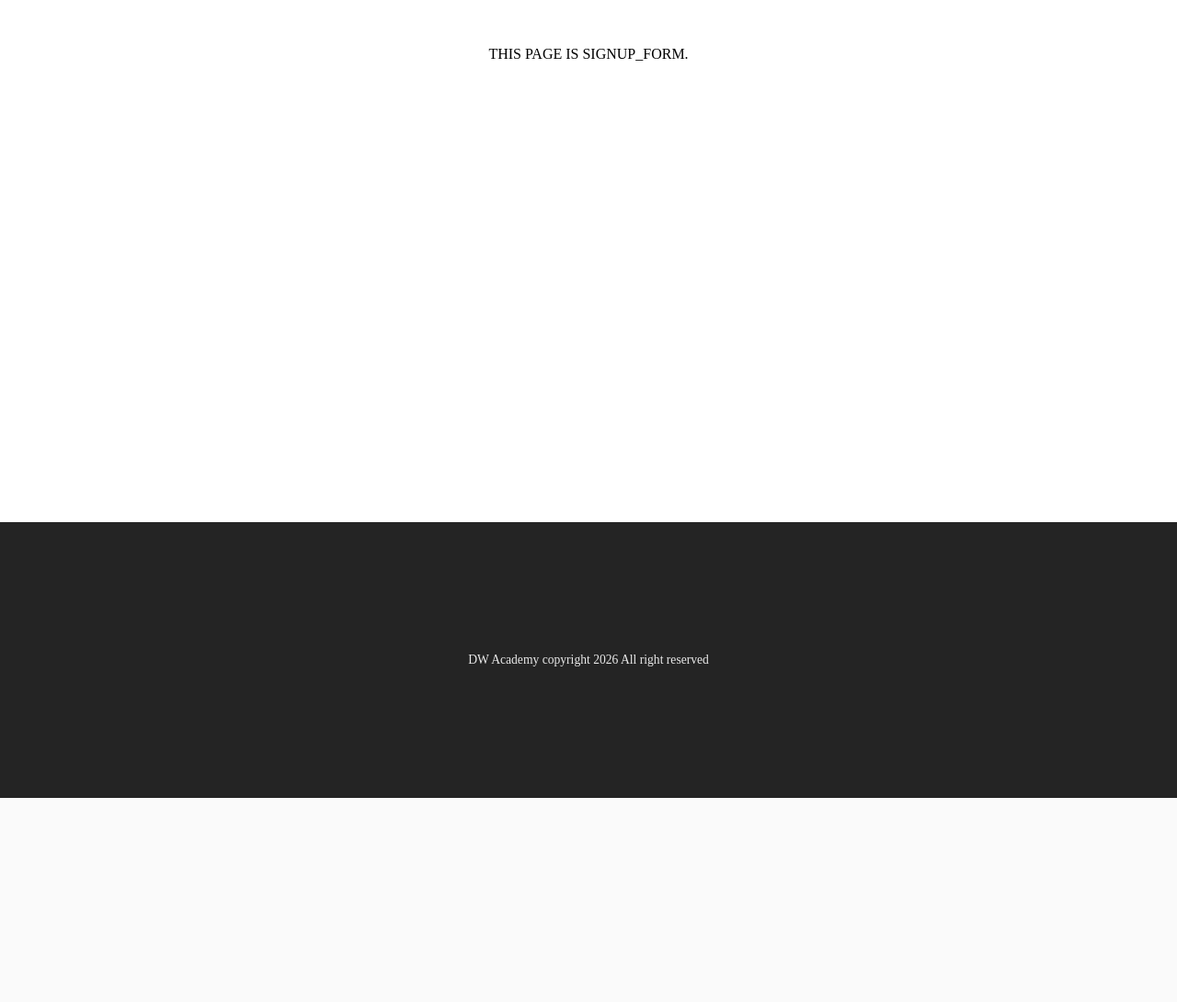
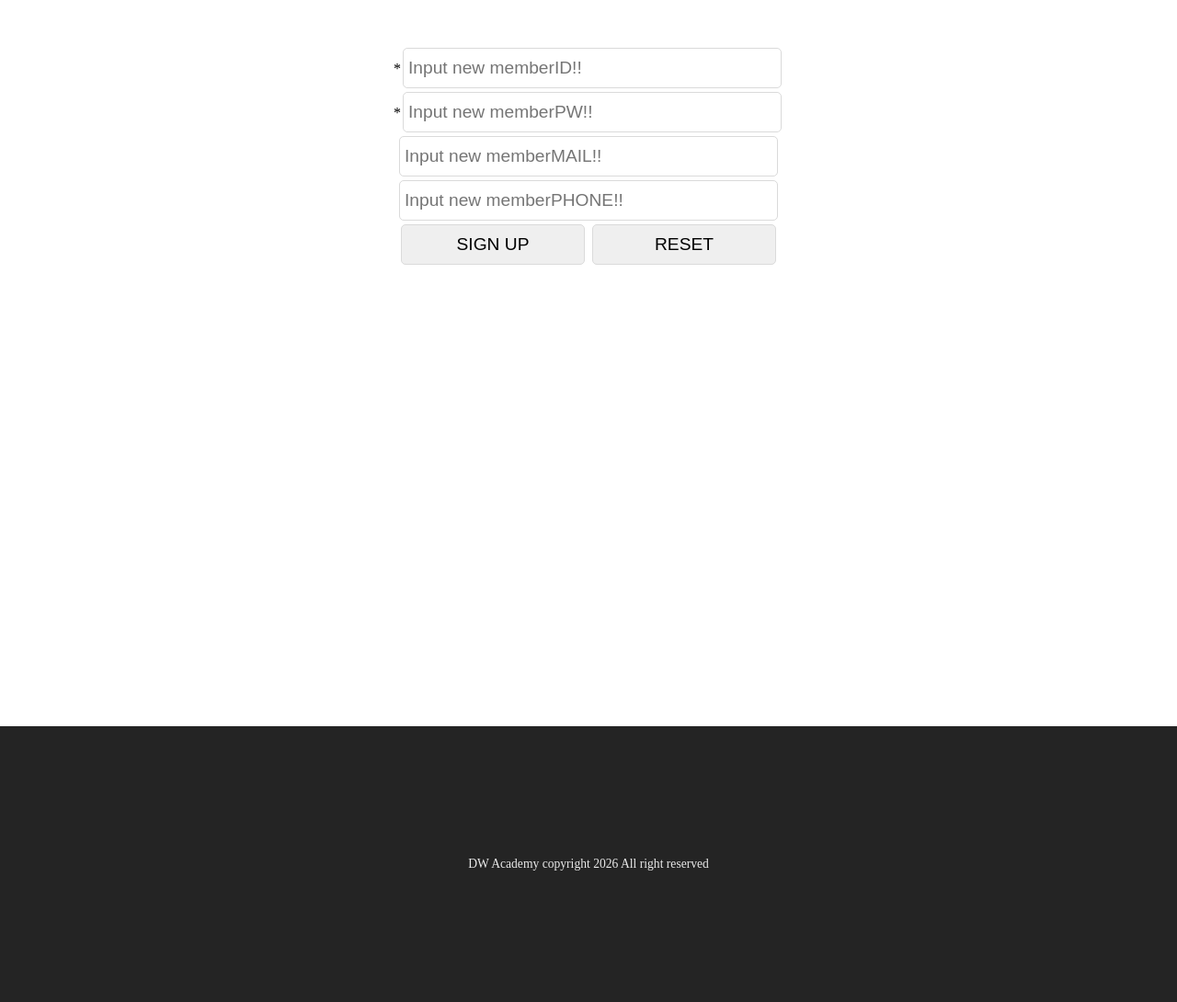
Before and after one commit to danijji337-sys/web, a Java web app: page /view/member/signup_form.jsp in a window 1280 px wide. Shown: the part 112-1202 px from the top of the page at 92% size. Before the commit the page ends 980 px from the top, so only its background shows below. Run offline with Tomcat 11, a stand-in JSP engine, Linux system fonts and the light colour scheme.

Commit message:
20261119

```diff
--- a/diaryServicePjt/src/main/webapp/res/css/common.css
+++ b/diaryServicePjt/src/main/webapp/res/css/common.css
@@ -11,3 +11,27 @@ a {
 a:hover {
 	text-decoration: underline;
 }
+
+.basic_input {
+
+	width: 400px;
+    height: 25;
+    padding: 10px 5px;
+    margin: 2px;
+    border: 1px solid #dadada;
+    border-radius: 5px;
+    font-size: 1.2em;
+    outline: none;
+}
+
+.basic_input_button {
+
+	width: 200px;
+    padding: 10px 5px;
+    margin: 2px;
+    border: 1px solid #dadada;
+    border-radius: 5px;
+    font-size: 1.2em;
+    outline: none;
+	cursor: pointer;
+}
--- /dev/null
+++ b/diaryServicePjt/src/main/webapp/res/css/member/signup_form.css
@@ -0,0 +1,8 @@
+article {
+    width: 1000px;
+    margin: 50px auto 500px;
+}
+
+article div.article_warp {
+    text-align: center;
+}
--- a/diaryServicePjt/src/main/webapp/res/sql/db.sql
+++ b/diaryServicePjt/src/main/webapp/res/sql/db.sql
@@ -35,3 +35,7 @@ values('seari2', '1111', 'seari@gmail.com', '010-1234-7777');
 set @@auto_increment_increment = 3;
 
 drop table tbl_member;
+
+select count(*) cnt from tbl_member where memId = 'gildong';
+
+delete from tbl_member;
--- /dev/null
+++ b/diaryServicePjt/src/main/webapp/view/include/member/member.jsp
@@ -0,0 +1,25 @@
+<%@ page language="java" contentType="text/html; charset=UTF-8"
+    pageEncoding="UTF-8"%>
+
+<script>
+
+    function signupForm() {
+        console.log('signupForm()!!')
+
+        let form = document.signup_form;
+        if (form.memId.value === '') {
+            alert('Please input new member ID!!')
+            form.memId.focus();
+
+        } else if (form.memPw.value === '') {
+            alert('Please input new member PW!!')
+            form.memPw.focus();
+
+        } else {
+            form.submit();
+
+        }
+
+}
+
+</script>
--- a/diaryServicePjt/src/main/webapp/view/member/signup_form.jsp
+++ b/diaryServicePjt/src/main/webapp/view/member/signup_form.jsp
@@ -6,7 +6,9 @@
 <meta charset="UTF-8">
 <jsp:include page="../include/title.jsp"/>
 
-<link href="./res/css/index.css" rel="stylesheet" type="text/css">
+<link href="./res/css/member/signup_form.css" rel="stylesheet" type="text/css">
+
+<jsp:include page="../include/member/member.jsp"/>
 
 </head>
 <body>
@@ -17,7 +19,25 @@
 
 	<article>
 		<div class="article_warp">
-			THIS PAGE IS SIGNUP_FORM.
+
+			<form
+				action="<%= request.getContextPath() %>/signup_confirm.mem"
+				name="signup_form"
+				method="POST">
+
+				*<input class="basic_input" type="text" name="memId" placeholder="Input new memberID!!">
+				<br>
+				*<input class="basic_input" type="password" name="memPw" placeholder="Input new memberPW!!">
+				<br>
+				<input class="basic_input" type="email" name="memMail" placeholder="Input new memberMAIL!!">
+				<br>
+				<input class="basic_input" type="text" name="memPhone" placeholder="Input new memberPHONE!!">
+				<br>
+				<input class="basic_input_button" type="button" value="SIGN UP" onclick="signupForm();">
+				<input class="basic_input_button" type="reset" value="RESET" onclick="signupForm();">
+
+			</form>
+
 		</div>
 	</article>
 
```
Also changed, not shown: diaryServicePjt/src/main/java/com/office/member/MemberController.java (+15 -2 lines), diaryServicePjt/src/main/java/com/office/member/MemberDaoForMySQL.java (+128 -4 lines), diaryServicePjt/src/main/java/com/office/member/MemberServiceForDW.java (+17 -2 lines), diaryServicePjt/src/main/webapp/WEB-INF/lib/mysql-connector-j-26.10.0.jar (added), 1 other file.
